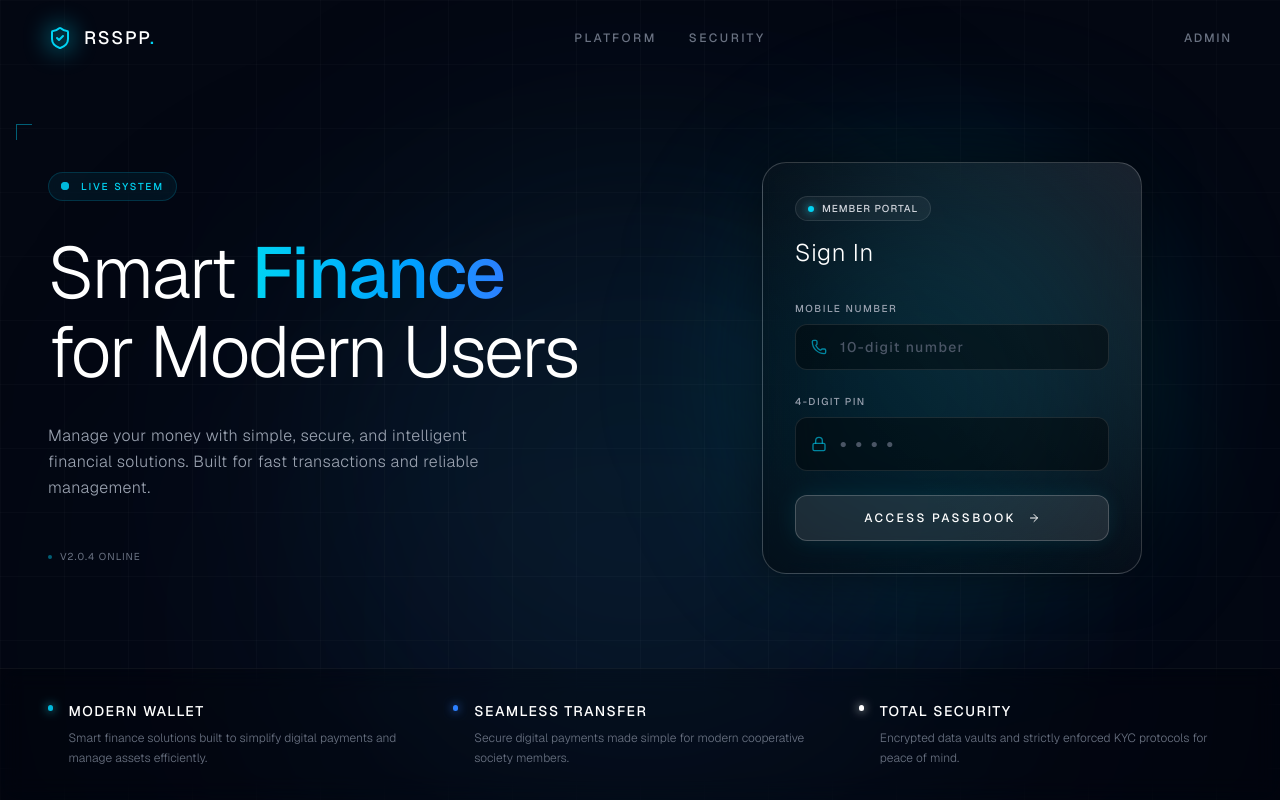
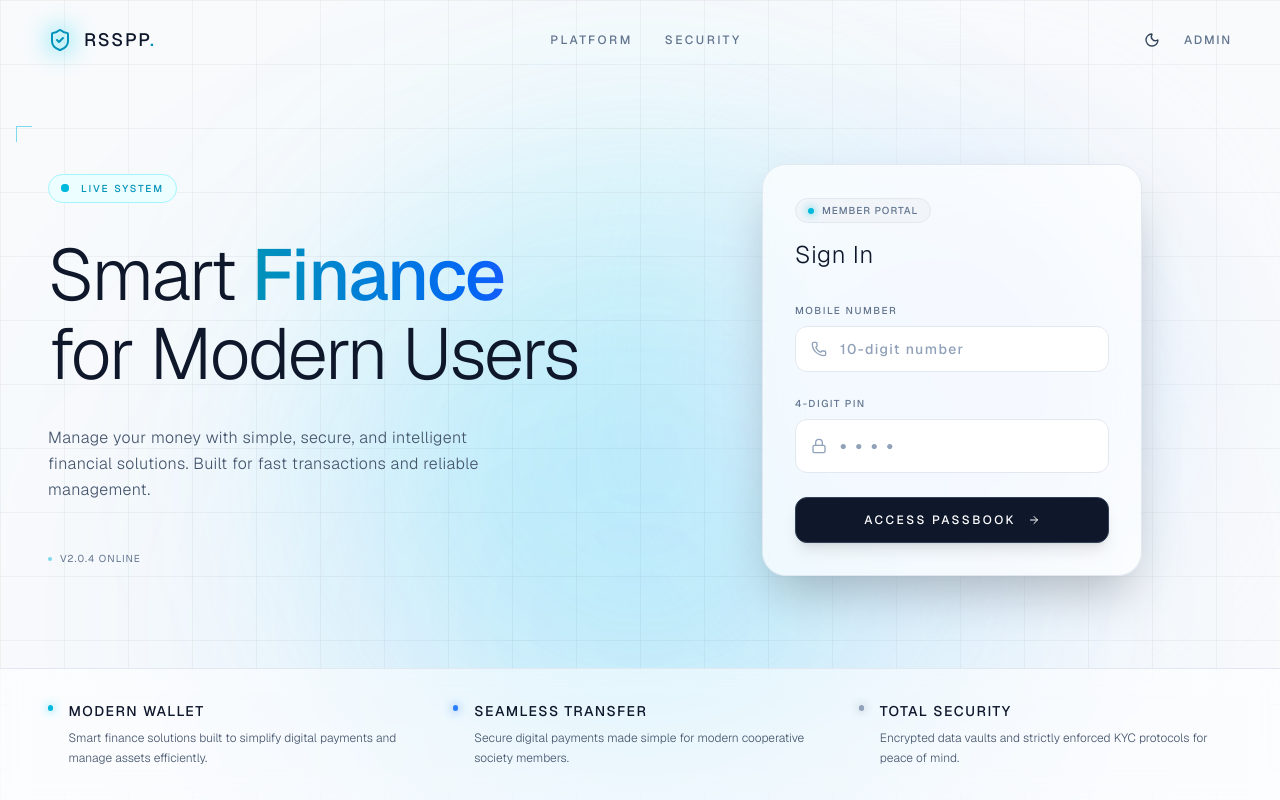
Before and after one commit to abhixyzq/RSSPP, a Next.js app: page / in a window 1280 px wide. Built offline with nearby package versions, Linux system fonts and the light colour scheme.

Commit message:
Implement Light mode as default with next-themes toggle

```diff
--- a/package.json
+++ b/package.json
@@ -13,6 +13,7 @@
     "@supabase/supabase-js": "^2.108.2",
     "lucide-react": "^1.22.0",
     "next": "16.2.9",
+    "next-themes": "^0.4.6",
     "react": "19.2.4",
     "react-dom": "19.2.4"
   },
--- a/src/app/components/CustomerLogin.tsx
+++ b/src/app/components/CustomerLogin.tsx
@@ -12,9 +12,9 @@ function SubmitButton() {
     <button
       type="submit"
       disabled={pending}
-      className="group relative w-full flex items-center justify-center gap-2 bg-white/10 hover:bg-cyan-500/20 border border-white/20 hover:border-cyan-500/50 text-white py-3.5 px-4 rounded-xl font-medium uppercase tracking-[0.2em] text-xs transition-all disabled:opacity-70 disabled:cursor-not-allowed mt-2 overflow-hidden shadow-[0_0_20px_rgba(34,211,238,0.1)] hover:shadow-[0_0_30px_rgba(34,211,238,0.2)]"
+      className="group relative w-full flex items-center justify-center gap-2 bg-slate-900 hover:bg-slate-800 dark:bg-white/10 dark:hover:bg-cyan-500/20 border border-slate-700 dark:border-white/20 dark:hover:border-cyan-500/50 text-white py-3.5 px-4 rounded-xl font-medium uppercase tracking-[0.2em] text-xs transition-all disabled:opacity-70 disabled:cursor-not-allowed mt-2 overflow-hidden shadow-lg dark:shadow-[0_0_20px_rgba(34,211,238,0.1)] dark:hover:shadow-[0_0_30px_rgba(34,211,238,0.2)]"
     >
-      <div className="absolute inset-0 w-full h-full bg-gradient-to-r from-transparent via-cyan-400/20 to-transparent -translate-x-full group-hover:animate-[shimmer_1.5s_infinite]"></div>
+      <div className="absolute inset-0 w-full h-full bg-gradient-to-r from-transparent via-white/10 dark:via-cyan-400/20 to-transparent -translate-x-full group-hover:animate-[shimmer_1.5s_infinite]"></div>
       {pending ? 'Verifying...' : 'Access Passbook'}
       {!pending && <ArrowRight className="w-3 h-3 ml-1" />}
     </button>
@@ -28,18 +28,18 @@ export default function CustomerLogin() {
     <div className="relative w-full max-w-[380px] mx-auto transform-gpu preserve-3d group">
 
       {/* Background glow */}
-      <div className="absolute inset-0 bg-cyan-500/20 blur-[80px] rounded-full"></div>
+      <div className="absolute inset-0 bg-blue-100 dark:bg-cyan-500/20 blur-[80px] rounded-full transition-colors duration-500"></div>
 
       {/* Login Card */}
-      <div className="relative bg-gradient-to-bl from-white/10 to-black/40 border border-white/20 rounded-3xl backdrop-blur-xl p-8 shadow-[0_0_50px_rgba(0,0,0,0.5)] transform-gpu hover:rotate-y-[5deg] hover:rotate-x-[2deg] transition-transform duration-700">
+      <div className="relative bg-white/70 dark:bg-gradient-to-bl dark:from-white/10 dark:to-black/40 border border-slate-200 dark:border-white/20 rounded-3xl backdrop-blur-xl p-8 shadow-2xl dark:shadow-[0_0_50px_rgba(0,0,0,0.5)] transform-gpu hover:rotate-y-[5deg] hover:rotate-x-[2deg] transition-all duration-700">
 
         {/* Header */}
         <div className="mb-8">
-          <div className="inline-flex items-center gap-2 px-3 py-1 rounded-full bg-white/5 border border-white/10 mb-4">
-            <div className="w-1.5 h-1.5 rounded-full bg-cyan-400 shadow-[0_0_8px_#22d3ee]"></div>
-            <span className="text-[10px] uppercase tracking-[0.1em] font-medium text-gray-300">Member Portal</span>
+          <div className="inline-flex items-center gap-2 px-3 py-1 rounded-full bg-slate-100 dark:bg-white/5 border border-slate-200 dark:border-white/10 mb-4 transition-colors">
+            <div className="w-1.5 h-1.5 rounded-full bg-cyan-500 dark:bg-cyan-400 shadow-[0_0_8px_#06b6d4] dark:shadow-[0_0_8px_#22d3ee]"></div>
+            <span className="text-[10px] uppercase tracking-[0.1em] font-medium text-slate-500 dark:text-gray-300 transition-colors">Member Portal</span>
           </div>
-          <h2 className="text-2xl font-light text-white tracking-wide">Sign In</h2>
+          <h2 className="text-2xl font-light text-slate-900 dark:text-white tracking-wide transition-colors">Sign In</h2>
         </div>
 
         {/* Form */}
@@ -47,20 +47,20 @@ export default function CustomerLogin() {
 
           {/* Error Message */}
           {state?.error && (
-            <div className="bg-red-950/50 text-red-200 p-3.5 rounded-xl text-xs font-medium border border-red-500/30 flex items-start gap-2.5 backdrop-blur-md">
-              <AlertCircle className="w-4 h-4 text-red-400 shrink-0 mt-0.5" />
+            <div className="bg-red-50 dark:bg-red-950/50 text-red-600 dark:text-red-200 p-3.5 rounded-xl text-xs font-medium border border-red-200 dark:border-red-500/30 flex items-start gap-2.5 backdrop-blur-md transition-colors">
+              <AlertCircle className="w-4 h-4 text-red-500 dark:text-red-400 shrink-0 mt-0.5" />
               <p>{state.error}</p>
             </div>
           )}
 
           {/* Mobile Input */}
           <div className="space-y-2">
-            <label htmlFor="mobile" className="block text-[10px] uppercase tracking-[0.15em] font-medium text-gray-400">
+            <label htmlFor="mobile" className="block text-[10px] uppercase tracking-[0.15em] font-medium text-slate-500 dark:text-gray-400 transition-colors">
               Mobile Number
             </label>
             <div className="relative">
               <div className="absolute inset-y-0 left-0 pl-4 flex items-center pointer-events-none">
-                <Phone className="h-4 w-4 text-cyan-500/70" />
+                <Phone className="h-4 w-4 text-slate-400 dark:text-cyan-500/70 transition-colors" />
               </div>
               <input
                 type="tel"
@@ -70,19 +70,19 @@ export default function CustomerLogin() {
                 maxLength={10}
                 required
                 placeholder="10-digit number"
-                className="w-full pl-11 pr-4 py-3 bg-black/40 border border-white/10 focus:border-cyan-500/50 rounded-xl text-white placeholder-gray-600 focus:outline-none focus:ring-1 focus:ring-cyan-500/50 transition-colors font-medium text-sm tracking-widest"
+                className="w-full pl-11 pr-4 py-3 bg-white dark:bg-black/40 border border-slate-200 dark:border-white/10 focus:border-cyan-500/50 rounded-xl text-slate-900 dark:text-white placeholder-slate-400 dark:placeholder-gray-600 focus:outline-none focus:ring-1 focus:ring-cyan-500/50 transition-colors font-medium text-sm tracking-widest"
               />
             </div>
           </div>
 
           {/* PIN Input */}
           <div className="space-y-2">
-            <label htmlFor="pin" className="block text-[10px] uppercase tracking-[0.15em] font-medium text-gray-400">
+            <label htmlFor="pin" className="block text-[10px] uppercase tracking-[0.15em] font-medium text-slate-500 dark:text-gray-400 transition-colors">
               4-Digit PIN
             </label>
             <div className="relative">
               <div className="absolute inset-y-0 left-0 pl-4 flex items-center pointer-events-none">
-                <Lock className="h-4 w-4 text-cyan-500/70" />
+                <Lock className="h-4 w-4 text-slate-400 dark:text-cyan-500/70 transition-colors" />
               </div>
               <input
                 type="password"
@@ -92,7 +92,7 @@ export default function CustomerLogin() {
                 maxLength={4}
                 required
                 placeholder="••••"
-                className="w-full pl-11 pr-4 py-3 bg-black/40 border border-white/10 focus:border-cyan-500/50 rounded-xl text-white placeholder-gray-600 focus:outline-none focus:ring-1 focus:ring-cyan-500/50 transition-colors font-bold tracking-[0.5em] text-lg"
+                className="w-full pl-11 pr-4 py-3 bg-white dark:bg-black/40 border border-slate-200 dark:border-white/10 focus:border-cyan-500/50 rounded-xl text-slate-900 dark:text-white placeholder-slate-400 dark:placeholder-gray-600 focus:outline-none focus:ring-1 focus:ring-cyan-500/50 transition-colors font-bold tracking-[0.5em] text-lg"
               />
             </div>
           </div>
--- a/src/app/layout.tsx
+++ b/src/app/layout.tsx
@@ -17,6 +17,8 @@ export const metadata: Metadata = {
   description: "Generated by create next app",
 };
 
+import { ThemeProvider } from "@/components/ThemeProvider";
+
 export default function RootLayout({
   children,
 }: Readonly<{
@@ -26,8 +28,13 @@ export default function RootLayout({
     <html
       lang="en"
       className={`${geistSans.variable} ${geistMono.variable} h-full antialiased`}
+      suppressHydrationWarning
     >
-      <body className="min-h-full flex flex-col">{children}</body>
+      <body className="min-h-full flex flex-col">
+        <ThemeProvider attribute="class" defaultTheme="light" enableSystem={false}>
+          {children}
+        </ThemeProvider>
+      </body>
     </html>
   );
 }
--- a/src/app/page.tsx
+++ b/src/app/page.tsx
@@ -1,40 +1,42 @@
 import Link from 'next/link'
 import { ArrowRight, ChevronRight, Coins, ShieldCheck, Activity, Zap, Cpu } from 'lucide-react'
 import CustomerLogin from './components/CustomerLogin'
+import { ThemeToggle } from '@/components/ThemeToggle'
 
 export default function LandingPage() {
   return (
-    <div className="min-h-screen lg:h-screen bg-[#030712] font-sans text-gray-300 selection:bg-cyan-500/30 selection:text-cyan-100 overflow-x-hidden lg:overflow-hidden relative flex flex-col">
+    <div className="min-h-screen lg:h-screen bg-slate-50 dark:bg-[#030712] font-sans text-slate-600 dark:text-gray-300 selection:bg-cyan-500/30 selection:text-cyan-900 dark:selection:text-cyan-100 overflow-x-hidden lg:overflow-hidden relative flex flex-col transition-colors duration-500">
 
       {/* Dynamic Background Effects */}
       <div className="fixed inset-0 z-0 pointer-events-none">
         {/* Subtle grid pattern */}
-        <div className="absolute inset-0 bg-[linear-gradient(to_right,#ffffff05_1px,transparent_1px),linear-gradient(to_bottom,#ffffff05_1px,transparent_1px)] bg-[size:4rem_4rem]"></div>
+        <div className="absolute inset-0 bg-[linear-gradient(to_right,#0000000a_1px,transparent_1px),linear-gradient(to_bottom,#0000000a_1px,transparent_1px)] dark:bg-[linear-gradient(to_right,#ffffff05_1px,transparent_1px),linear-gradient(to_bottom,#ffffff05_1px,transparent_1px)] bg-[size:4rem_4rem] transition-colors duration-500"></div>
 
         {/* Central glowing orb */}
-        <div className="absolute top-[20%] left-1/2 -translate-x-1/2 w-[600px] h-[600px] bg-cyan-900/20 rounded-full blur-[120px] mix-blend-screen"></div>
-        <div className="absolute top-[40%] left-1/2 -translate-x-1/2 w-[800px] h-[600px] bg-blue-900/10 rounded-full blur-[150px] mix-blend-screen"></div>
+        <div className="absolute top-[20%] left-1/2 -translate-x-1/2 w-[600px] h-[600px] bg-cyan-400/20 dark:bg-cyan-900/20 rounded-full blur-[120px] mix-blend-multiply dark:mix-blend-screen transition-colors duration-500"></div>
+        <div className="absolute top-[40%] left-1/2 -translate-x-1/2 w-[800px] h-[600px] bg-blue-400/10 dark:bg-blue-900/10 rounded-full blur-[150px] mix-blend-multiply dark:mix-blend-screen transition-colors duration-500"></div>
       </div>
 
       {/* Minimalist Navigation */}
       <nav className="relative z-50 w-full pt-6 pb-4 px-6 lg:px-12 flex justify-between items-center shrink-0">
         <div className="flex items-center gap-3">
           <div className="relative">
-            <ShieldCheck className="w-6 h-6 text-cyan-400" />
+            <ShieldCheck className="w-6 h-6 text-cyan-600 dark:text-cyan-400 transition-colors" />
             <div className="absolute inset-0 bg-cyan-400/50 blur-md rounded-full -z-10"></div>
           </div>
-          <span className="text-lg font-medium tracking-widest text-white">RSSPP<span className="text-cyan-400">.</span></span>
+          <span className="text-lg font-medium tracking-widest text-slate-900 dark:text-white transition-colors">RSSPP<span className="text-cyan-600 dark:text-cyan-400">.</span></span>
         </div>
 
-        <div className="hidden md:flex items-center gap-8 text-xs uppercase tracking-[0.2em] font-medium text-gray-500">
-          <a href="#platform" className="hover:text-cyan-400 transition-colors">Platform</a>
-          <a href="#security" className="hover:text-cyan-400 transition-colors">Security</a>
+        <div className="hidden md:flex items-center gap-8 text-xs uppercase tracking-[0.2em] font-medium text-slate-500 dark:text-gray-500">
+          <a href="#platform" className="hover:text-cyan-600 dark:hover:text-cyan-400 transition-colors">Platform</a>
+          <a href="#security" className="hover:text-cyan-600 dark:hover:text-cyan-400 transition-colors">Security</a>
         </div>
 
         <div className="flex items-center gap-4">
+          <ThemeToggle />
           <Link
             href="/admin-login"
-            className="hidden md:block text-xs uppercase tracking-[0.15em] font-medium text-gray-500 hover:text-white transition-colors"
+            className="hidden md:block text-xs uppercase tracking-[0.15em] font-medium text-slate-500 dark:text-gray-500 hover:text-slate-900 dark:hover:text-white transition-colors"
           >
             Admin
           </Link>
@@ -50,26 +52,26 @@ export default function LandingPage() {
             {/* Decorative crosshair */}
             <div className="absolute -top-12 -left-8 w-4 h-4 border-t border-l border-cyan-500/50"></div>
 
-            <div className="inline-flex items-center gap-3 px-3 py-1.5 rounded-full bg-cyan-950/30 border border-cyan-500/20 backdrop-blur-md">
+            <div className="inline-flex items-center gap-3 px-3 py-1.5 rounded-full bg-cyan-50 dark:bg-cyan-950/30 border border-cyan-200 dark:border-cyan-500/20 backdrop-blur-md transition-colors">
               <div className="relative flex h-2 w-2">
                 <span className="animate-ping absolute inline-flex h-full w-full rounded-full bg-cyan-400 opacity-75"></span>
                 <span className="relative inline-flex rounded-full h-2 w-2 bg-cyan-500"></span>
               </div>
-              <span className="text-[10px] uppercase tracking-[0.2em] font-medium text-cyan-400">Live System</span>
+              <span className="text-[10px] uppercase tracking-[0.2em] font-medium text-cyan-600 dark:text-cyan-400">Live System</span>
             </div>
 
-            <h1 className="text-5xl sm:text-6xl lg:text-7xl font-light tracking-tight text-white leading-[1.1]">
-              Smart <span className="font-medium text-transparent bg-clip-text bg-gradient-to-r from-cyan-400 to-blue-500">Finance</span> <br />
+            <h1 className="text-5xl sm:text-6xl lg:text-7xl font-light tracking-tight text-slate-900 dark:text-white leading-[1.1] transition-colors">
+              Smart <span className="font-medium text-transparent bg-clip-text bg-gradient-to-r from-cyan-600 to-blue-600 dark:from-cyan-400 dark:to-blue-500">Finance</span> <br />
               for Modern Users
             </h1>
 
-            <p className="text-sm sm:text-base text-gray-400 font-light leading-relaxed max-w-md tracking-wide">
+            <p className="text-sm sm:text-base text-slate-600 dark:text-gray-400 font-light leading-relaxed max-w-md tracking-wide transition-colors">
               Manage your money with simple, secure, and intelligent financial solutions. Built for fast transactions and reliable management.
             </p>
 
             <div className="flex items-center gap-6 pt-4">
               {/* Fake UI Tag */}
-              <div className="hidden sm:flex items-center gap-2 text-[10px] uppercase tracking-[0.1em] text-gray-500">
+              <div className="hidden sm:flex items-center gap-2 text-[10px] uppercase tracking-[0.1em] text-slate-500 dark:text-gray-500 transition-colors">
                 <div className="w-1 h-1 rounded-full bg-cyan-500/50"></div>
                 v2.0.4 Online
               </div>
@@ -84,28 +86,28 @@ export default function LandingPage() {
       </main>
 
       {/* Key Features Minimalist Bar (Hidden on mobile) */}
-      <section className="hidden lg:block relative z-10 border-t border-white/5 bg-black/20 backdrop-blur-md shrink-0">
+      <section className="hidden lg:block relative z-10 border-t border-slate-200 dark:border-white/5 bg-white/50 dark:bg-black/20 backdrop-blur-md shrink-0 transition-colors duration-500">
         <div className="max-w-7xl mx-auto px-6 lg:px-12 py-6 lg:py-8">
           <div className="grid grid-cols-1 md:grid-cols-3 gap-8">
             <div className="flex items-start gap-4">
               <div className="mt-1 w-1.5 h-1.5 rounded-full bg-cyan-500 shadow-[0_0_10px_#22d3ee]"></div>
               <div>
-                <h4 className="text-sm font-medium text-white tracking-widest uppercase mb-2">Modern Wallet</h4>
-                <p className="text-xs text-gray-500 font-light leading-relaxed">Smart finance solutions built to simplify digital payments and manage assets efficiently.</p>
+                <h4 className="text-sm font-medium text-slate-900 dark:text-white tracking-widest uppercase mb-2 transition-colors">Modern Wallet</h4>
+                <p className="text-xs text-slate-600 dark:text-gray-500 font-light leading-relaxed transition-colors">Smart finance solutions built to simplify digital payments and manage assets efficiently.</p>
               </div>
             </div>
             <div className="flex items-start gap-4">
               <div className="mt-1 w-1.5 h-1.5 rounded-full bg-blue-500 shadow-[0_0_10px_#3b82f6]"></div>
               <div>
-                <h4 className="text-sm font-medium text-white tracking-widest uppercase mb-2">Seamless Transfer</h4>
-                <p className="text-xs text-gray-500 font-light leading-relaxed">Secure digital payments made simple for modern cooperative society members.</p>
+                <h4 className="text-sm font-medium text-slate-900 dark:text-white tracking-widest uppercase mb-2 transition-colors">Seamless Transfer</h4>
+                <p className="text-xs text-slate-600 dark:text-gray-500 font-light leading-relaxed transition-colors">Secure digital payments made simple for modern cooperative society members.</p>
               </div>
             </div>
             <div className="flex items-start gap-4">
-              <div className="mt-1 w-1.5 h-1.5 rounded-full bg-white shadow-[0_0_10px_#ffffff]"></div>
+              <div className="mt-1 w-1.5 h-1.5 rounded-full bg-slate-400 dark:bg-white shadow-[0_0_10px_#94a3b8] dark:shadow-[0_0_10px_#ffffff]"></div>
               <div>
-                <h4 className="text-sm font-medium text-white tracking-widest uppercase mb-2">Total Security</h4>
-                <p className="text-xs text-gray-500 font-light leading-relaxed">Encrypted data vaults and strictly enforced KYC protocols for peace of mind.</p>
+                <h4 className="text-sm font-medium text-slate-900 dark:text-white tracking-widest uppercase mb-2 transition-colors">Total Security</h4>
+                <p className="text-xs text-slate-600 dark:text-gray-500 font-light leading-relaxed transition-colors">Encrypted data vaults and strictly enforced KYC protocols for peace of mind.</p>
               </div>
             </div>
           </div>
--- /dev/null
+++ b/src/components/ThemeProvider.tsx
@@ -0,0 +1,8 @@
+'use client'
+
+import * as React from 'react'
+import { ThemeProvider as NextThemesProvider } from 'next-themes'
+
+export function ThemeProvider({ children, ...props }: React.ComponentProps<typeof NextThemesProvider>) {
+  return <NextThemesProvider {...props}>{children}</NextThemesProvider>
+}
--- /dev/null
+++ b/src/components/ThemeToggle.tsx
@@ -0,0 +1,35 @@
+'use client'
+
+import * as React from 'react'
+import { Moon, Sun } from 'lucide-react'
+import { useTheme } from 'next-themes'
+
+export function ThemeToggle() {
+  const { setTheme, theme, resolvedTheme } = useTheme()
+  const [mounted, setMounted] = React.useState(false)
+
+  // Ensure hydration matches by only rendering after mount
+  React.useEffect(() => {
+    setMounted(true)
+  }, [])
+
+  if (!mounted) {
+    return <div className="w-8 h-8 rounded-full bg-black/5 dark:bg-white/5 animate-pulse"></div>
+  }
+
+  const isDark = resolvedTheme === 'dark'
+
+  return (
+    <button
+      onClick={() => setTheme(isDark ? 'light' : 'dark')}
+      className="p-2 rounded-full hover:bg-black/5 dark:hover:bg-white/10 transition-colors text-slate-700 dark:text-cyan-400"
+      aria-label="Toggle theme"
+    >
+      {isDark ? (
+        <Sun className="w-4 h-4" />
+      ) : (
+        <Moon className="w-4 h-4" />
+      )}
+    </button>
+  )
+}
```
Also changed, not shown: 1 other file (tests, documents, lock files or other folders).
